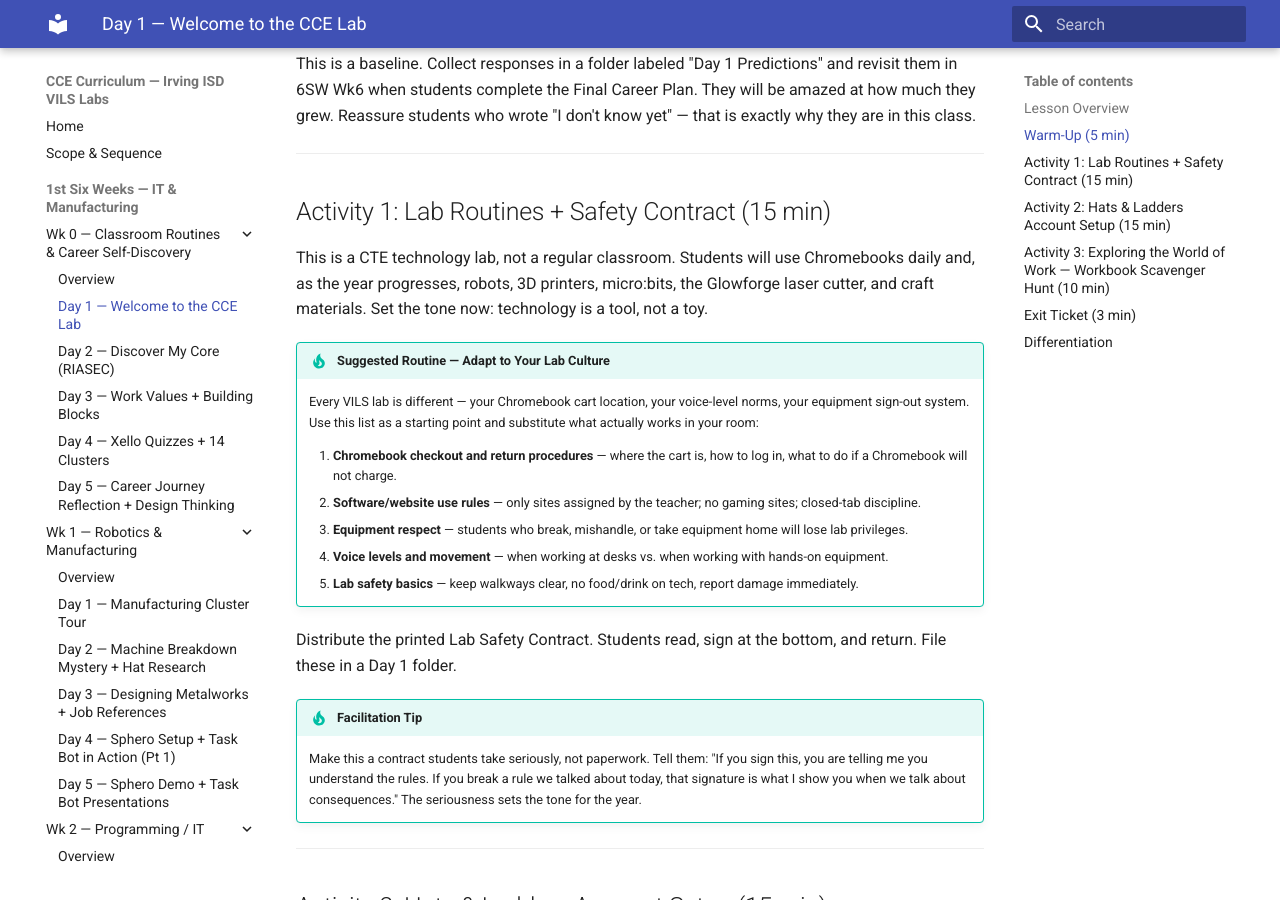
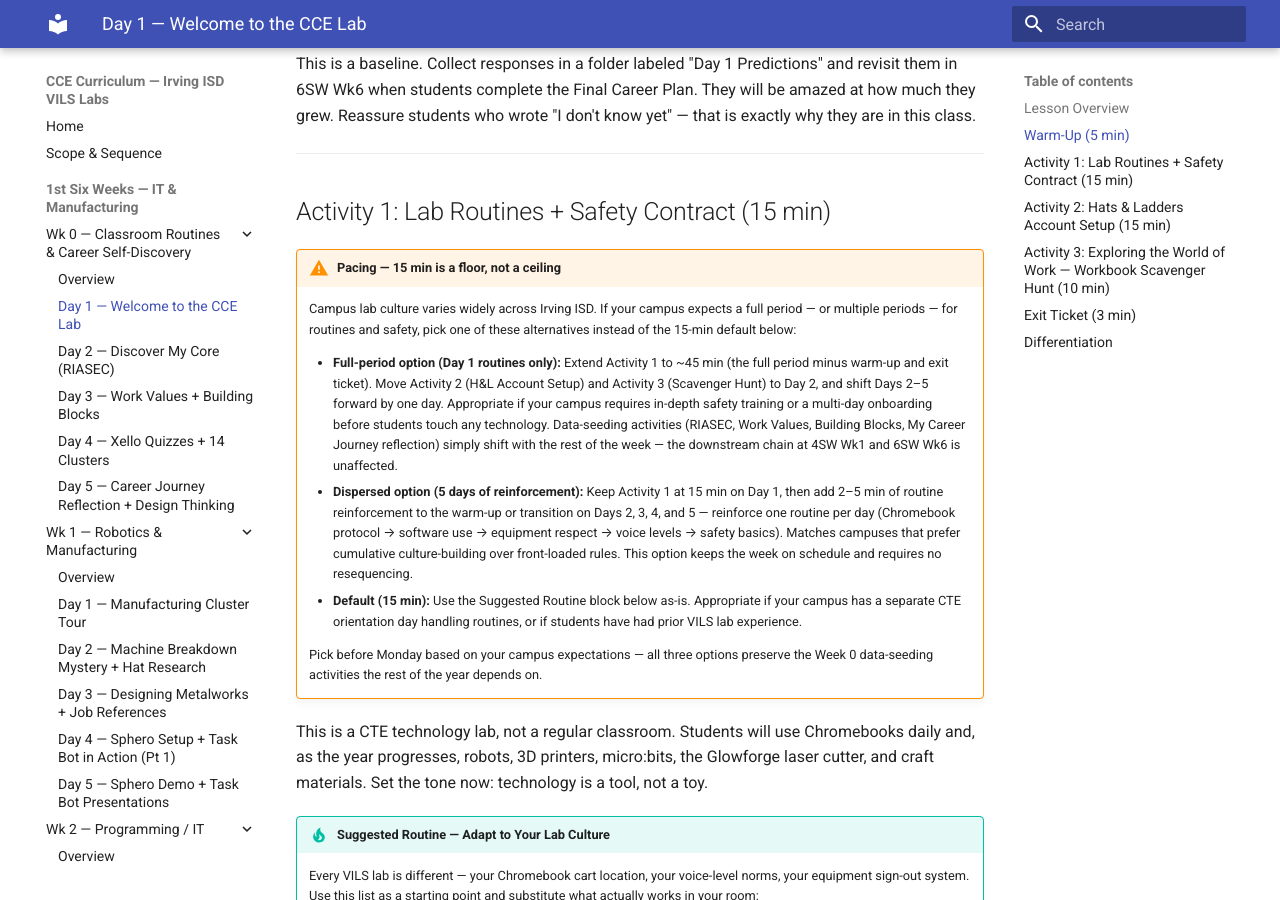
Before and after one commit to elbrielle/cce-curriculum, an MkDocs documentation site: the page built from docs/1sw/wk0-classroom-routines/day1.md, in a window 1280 px wide and 900 px high, scrolled down 766 px. Built offline with MkDocs 1.6.1 and Material for MkDocs 9.7.7, drawn with Linux system fonts in a browser that asks for light colours.

Commit message:
Instinct review: 1SW Wk0 Day 1 — add pacing alternatives for lab routines
Follow-up to commit 6745afa. The first instinct-review pass softened
the directive language for Day 1 Activity 1 (Lab Routines + Safety
Contract) but kept the 15-min activity budget unchanged. User
feedback: some Irving ISD VILS campuses require entire class periods
(or multi-day distributed routines) for lab safety and cannot fit
it into a 15-min slot.

Added a `!!! warning "Pacing — 15 min is a floor, not a ceiling"`
admonition at the top of Activity 1 offering three explicit pathways:

1. **Full-period option** — Extend Activity 1 to ~45 min, move
   Activity 2 (H&L Account Setup) and Activity 3 (Scavenger Hunt)
   to Day 2, shift the week forward one day. Data-seeding chain at
   4SW Wk1 and 6SW Wk6 is unaffected since the activities shift
   together.
2. **Dispersed option** — Keep Activity 1 at 15 min on Day 1, add
   2–5 min of routine reinforcement to the warm-up or transition on
   Days 2–5 (one routine per day). No resequencing required.
3. **Default (15 min)** — As-is, for campuses with separate CTE
   orientation days or prior VILS lab experience.

Pacing is now a teacher-autonomy decision explicitly framed in the
curriculum rather than a silent expectation the default will work
everywhere. The H2 activity-header timing tag stays at (15 min) so
the global 45–55 min verification loop still passes — the admonition
is guidance, not a timing change.

Verification: mkdocs build --strict clean, Wk0 Day 1 still sums to
48 min in the default path, scripting=0, DOK 2-4 preserved, timing
loop clean across all 180 day files.

Co-Authored-By: Claude Opus 4.6 (1M context) <noreply@anthropic.com>

```diff
--- a/docs/1sw/wk0-classroom-routines/day1.md
+++ b/docs/1sw/wk0-classroom-routines/day1.md
@@ -21,6 +21,15 @@ This is a baseline. Collect responses in a folder labeled "Day 1 Predictions" an
 ---
 
 ## Activity 1: Lab Routines + Safety Contract (15 min)
+
+!!! warning "Pacing — 15 min is a floor, not a ceiling"
+    Campus lab culture varies widely across Irving ISD. If your campus expects a full period — or multiple periods — for routines and safety, pick one of these alternatives instead of the 15-min default below:
+
+    - **Full-period option (Day 1 routines only):** Extend Activity 1 to ~45 min (the full period minus warm-up and exit ticket). Move Activity 2 (H&L Account Setup) and Activity 3 (Scavenger Hunt) to Day 2, and shift Days 2–5 forward by one day. Appropriate if your campus requires in-depth safety training or a multi-day onboarding before students touch any technology. Data-seeding activities (RIASEC, Work Values, Building Blocks, My Career Journey reflection) simply shift with the rest of the week — the downstream chain at 4SW Wk1 and 6SW Wk6 is unaffected.
+    - **Dispersed option (5 days of reinforcement):** Keep Activity 1 at 15 min on Day 1, then add 2–5 min of routine reinforcement to the warm-up or transition on Days 2, 3, 4, and 5 — reinforce one routine per day (Chromebook protocol → software use → equipment respect → voice levels → safety basics). Matches campuses that prefer cumulative culture-building over front-loaded rules. This option keeps the week on schedule and requires no resequencing.
+    - **Default (15 min):** Use the Suggested Routine block below as-is. Appropriate if your campus has a separate CTE orientation day handling routines, or if students have had prior VILS lab experience.
+
+    Pick before Monday based on your campus expectations — all three options preserve the Week 0 data-seeding activities the rest of the year depends on.
 
 This is a CTE technology lab, not a regular classroom. Students will use Chromebooks daily and, as the year progresses, robots, 3D printers, micro:bits, the Glowforge laser cutter, and craft materials. Set the tone now: technology is a tool, not a toy.
 
```
